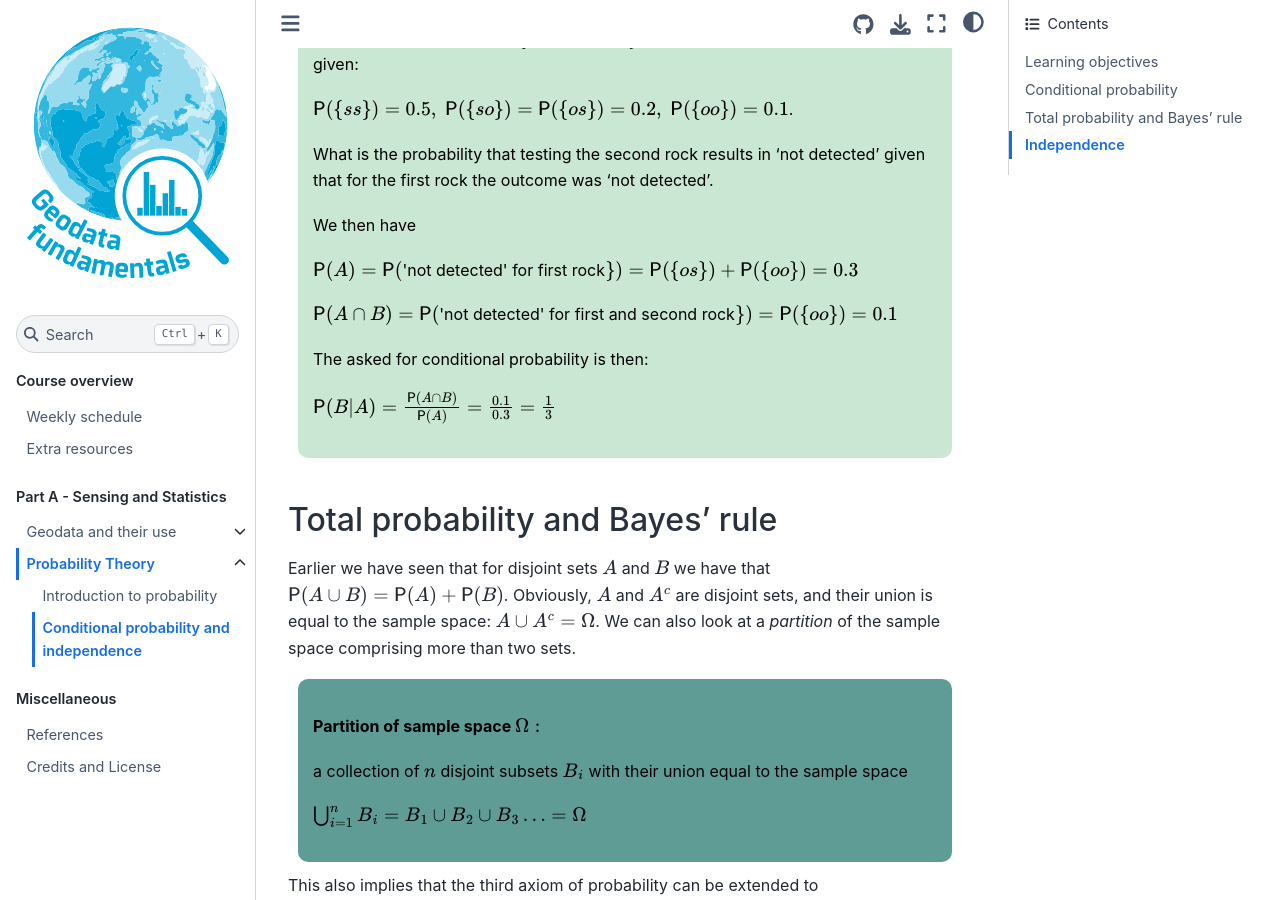
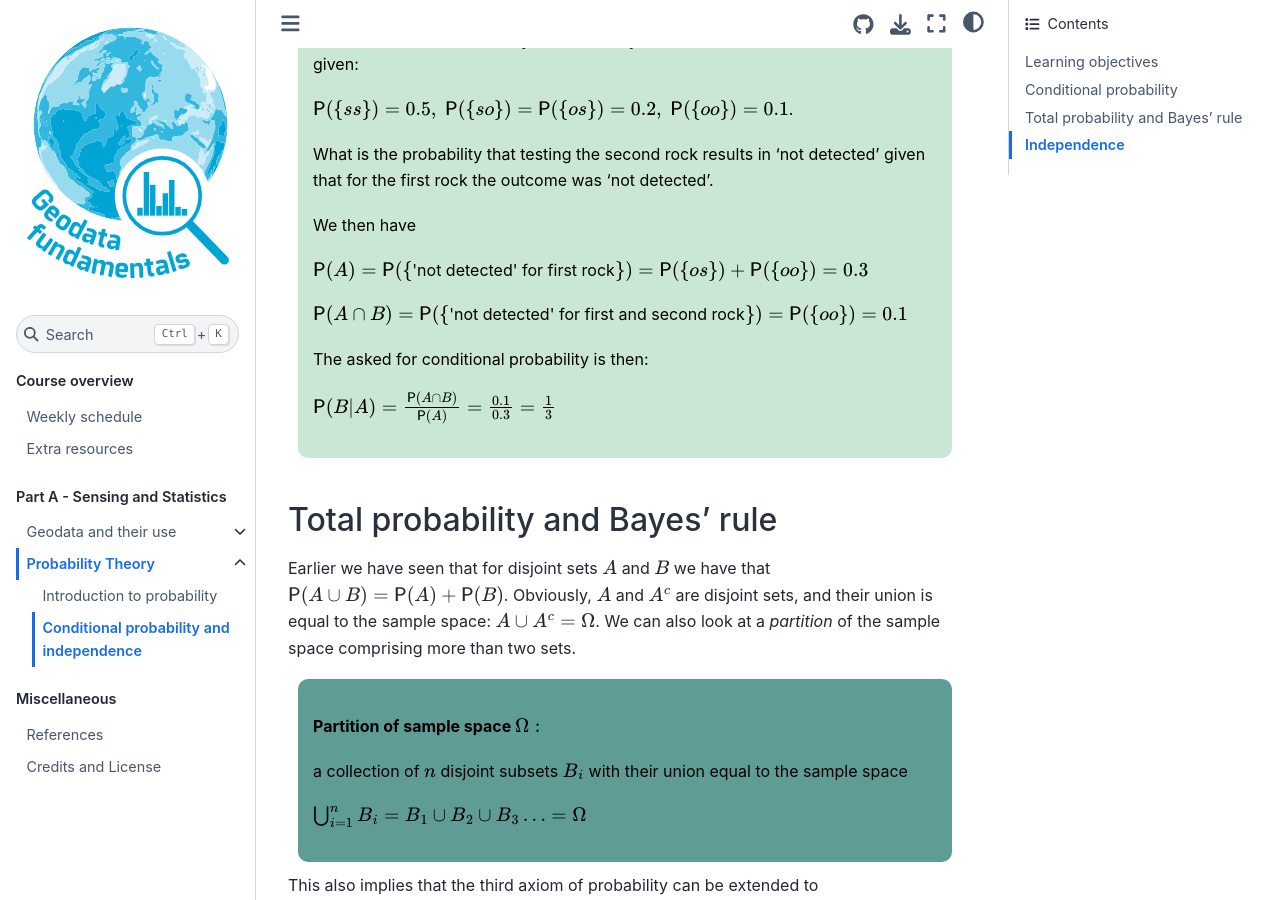
Before and after one commit to BScECT/geofun, a Jupyter Book: the page built from book/1_sensing_and_statistics/probability_theory/CondProb.md, in a window 1280 px wide and 900 px high, scrolled down 2226 px. Built offline with Jupyter Book 1.0.4 settings and Sphinx 7.4.7 and the Sphinx Book theme 1.1.4, drawn with Linux system fonts in a browser that asks for light colours; comment, search, counter and statistics services are not loaded; some of the changed text lies outside the part shown.

Commit message:
1702_3 correction

```diff
--- a/book/1_sensing_and_statistics/probability_theory/CondProb.md
+++ b/book/1_sensing_and_statistics/probability_theory/CondProb.md
@@ -85,9 +85,9 @@ What is the probability that testing the second rock results in 'not detected' g
 
 We then have
 
-$\mathsf{P}(A)=\mathsf{P}(\text{'not detected' for first rock}\})=\mathsf{P}(\{os\})+\mathsf{P}(\{oo\})=0.3$
+$\mathsf{P}(A)=\mathsf{P}(\{\text{'not detected' for first rock}\})=\mathsf{P}(\{os\})+\mathsf{P}(\{oo\})=0.3$
 
-$\mathsf{P}(A\cap B)=\mathsf{P}(\text{'not detected' for first and second rock}\})=\mathsf{P}(\{oo\})=0.1$
+$\mathsf{P}(A\cap B)=\mathsf{P}(\{\text{'not detected' for first and second rock}\})=\mathsf{P}(\{oo\})=0.1$
 
 The asked for conditional probability is then:
 
```
Also changed, not shown: other parts of book/1_sensing_and_statistics/probability_theory/CondProb.md (+0 -16 lines).
